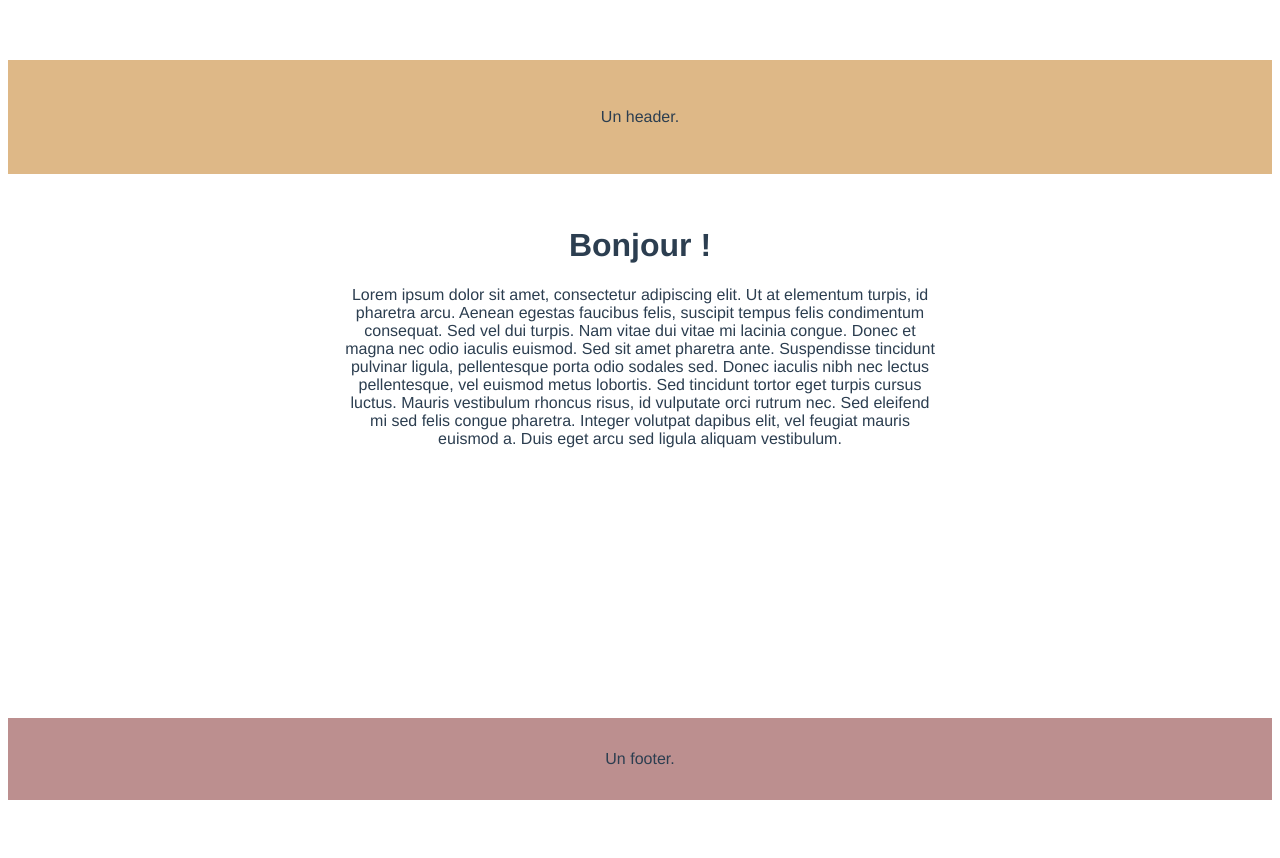
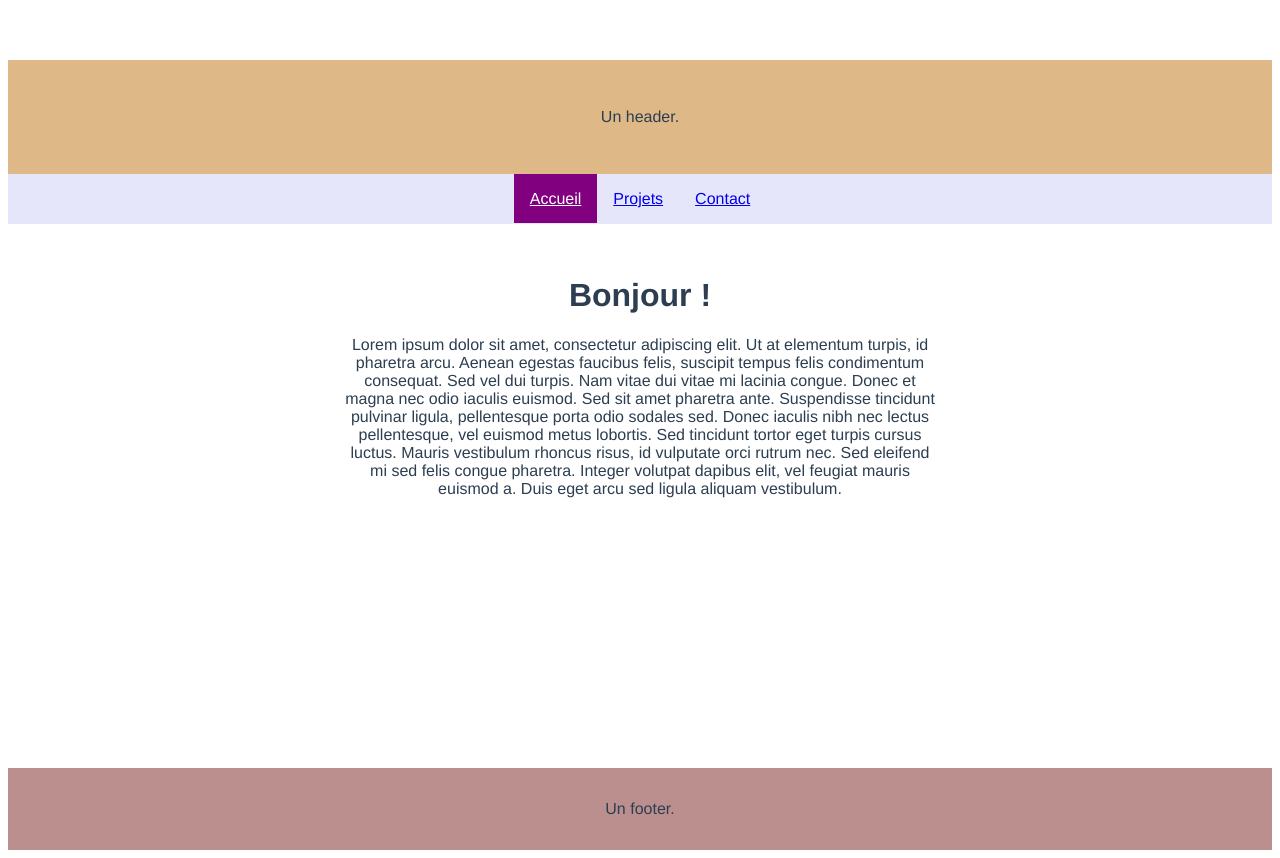
Before and after one commit to annemoncion/1017examen2annemoncion, a Vue app in the folder app-examen/: page / in a window 1280 px wide. Before the commit the page ends 808 px from the top, so only its background shows below. Built offline with nearby package versions, Linux system fonts and the light colour scheme.

Commit message:
mon menu avec vue router

```diff
--- a/app-examen/package.json
+++ b/app-examen/package.json
@@ -9,11 +9,13 @@
   },
   "dependencies": {
     "core-js": "^3.6.5",
-    "vue": "^2.6.11"
+    "vue": "^2.6.11",
+    "vue-router": "^3.2.0"
   },
   "devDependencies": {
     "@vue/cli-plugin-babel": "~4.5.0",
     "@vue/cli-plugin-eslint": "~4.5.0",
+    "@vue/cli-plugin-router": "~4.5.0",
     "@vue/cli-service": "~4.5.0",
     "babel-eslint": "^10.1.0",
     "eslint": "^6.7.2",
--- a/app-examen/src/App.vue
+++ b/app-examen/src/App.vue
@@ -1,23 +1,41 @@
 <template>
   <div id="app">
     <Header />
-    <Accueil />
+    <nav>
+      <router-link v-for="(item, i) in menuItems" :key="i" :to="item.path">{{ item.name }}</router-link>
+    </nav>
+    <router-view />
     <Footer />
   </div>
 </template>
 
 <script>
-import Accueil from './views/Accueil.vue'
-
 import Header from './components/Header.vue'
 import Footer from './components/Footer.vue'
 
 export default {
   name: 'App',
   components: {
-    Accueil,
     Header,
     Footer
+  },
+  data() {
+    return {
+      menuItems: [
+        {
+          name: "Accueil",
+          path: "/",
+        },
+        {
+          name: "Projets",
+          path: "/projets",
+        },
+        {
+          name: "Contact",
+          path: "/contact",
+        }
+      ]
+    }
   }
 }
 </script>
@@ -31,4 +49,19 @@ export default {
   color: #2c3e50;
   margin-top: 60px;
 }
+
+nav {
+  background-color: lavender;
+  padding: 1rem;
+
+}
+
+nav a {
+  padding: 1rem;
+}
+
+nav a.router-link-exact-active {
+  color: #fff;
+  background-color: purple;
+}
 </style>
--- a/app-examen/src/main.js
+++ b/app-examen/src/main.js
@@ -1,8 +1,10 @@
 import Vue from 'vue'
 import App from './App.vue'
+import router from "./router";
 
 Vue.config.productionTip = false
 
 new Vue({
+  router,
   render: h => h(App),
 }).$mount('#app')
--- /dev/null
+++ b/app-examen/src/router/index.js
@@ -0,0 +1,39 @@
+import Vue from "vue";
+import VueRouter from "vue-router";
+
+Vue.use(VueRouter);
+
+const Accueil = () => import(/* webpackChunkName: "accueil" */ "../views/Accueil.vue");
+const Contact = () =>
+  import(/* webpackChunkName: "contact" */ "../views/Contact.vue");
+const Projet = () =>
+  import(/* webpackChunkName: "projet" */ "../views/Projet.vue");
+
+const routes = [
+  {
+    path: "/",
+    name: "Accueil",
+    component: Accueil
+  },
+  {
+    path: "/projets",
+    name: "Projets",
+    component: Projet
+  },
+  {
+    path: "/contact",
+    name: "Contact",
+    component: Contact
+  }
+];
+
+const router = new VueRouter({
+  mode: "history",
+  base: process.env.BASE_URL,
+  routes,
+  scrollBehavior() {
+    return { x: 0, y: 0 };
+  }
+});
+
+export default router;
```
